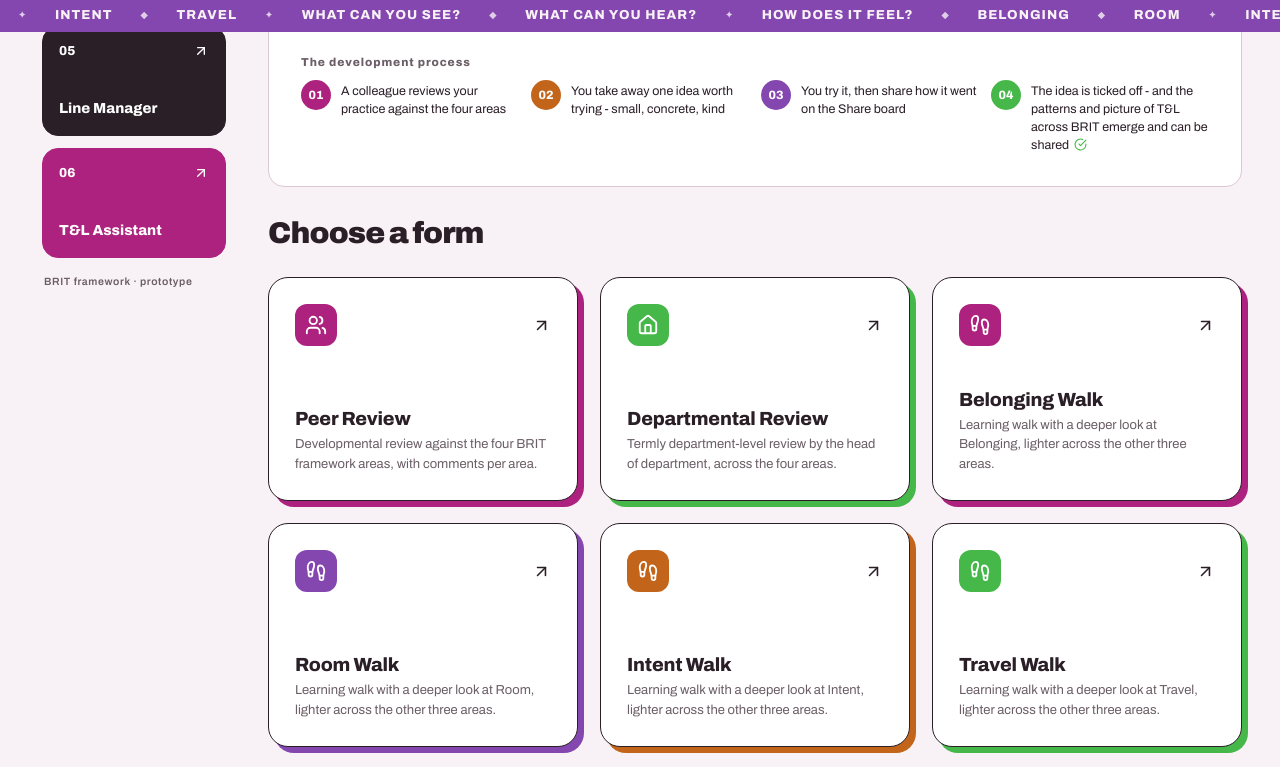
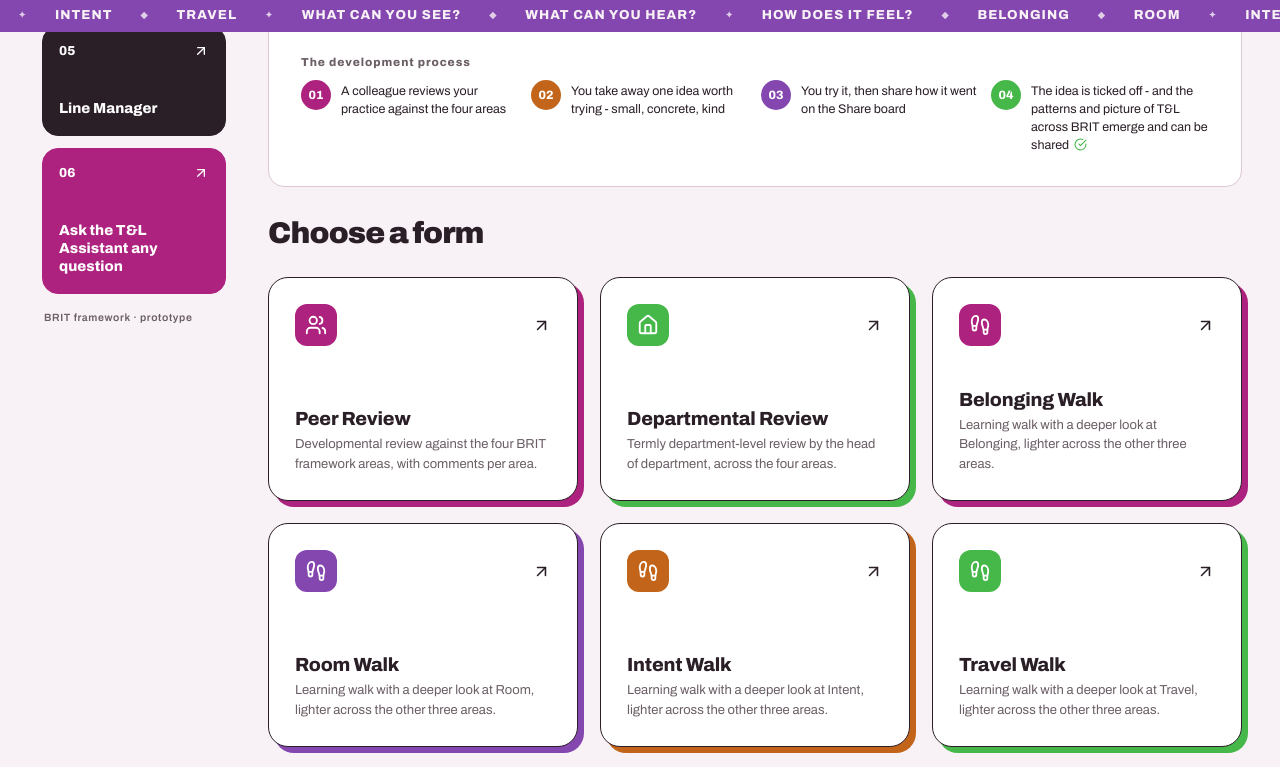
Before and after one commit to Western-Studio/brit-tl-development-studio, a React (Vite) app: page / in a window 1280 px wide. Shown: the part 768-1535 px from the top of the page. Built offline with nearby package versions, Linux system fonts and the light colour scheme.

Commit message:
Assistant nav tile: 'Ask the T&L Assistant any question'
Co-Authored-By: Claude Fable 5 <noreply@anthropic.com>
Claude-Session: https://claude.ai/code/session_01Esyd9CQZBiQaH85EicSTQ8

```diff
--- a/src/App.jsx
+++ b/src/App.jsx
@@ -3631,7 +3631,7 @@ export default function App() {
             <NavTile key={n.key} {...n} narrow={narrow} compact={compact} active={role === n.key}
               onClick={() => { setRole(n.key); setSelectedForm(null); setResumeDraft(null); }} />
           ))}
-          <NavTile num="06" label="T&L Assistant" colour={BRAND.magenta} narrow={narrow} compact={compact}
+          <NavTile num="06" label="Ask the T&L Assistant any question" colour={BRAND.magenta} narrow={narrow} compact={compact}
             active={false} onClick={() => setBotOpen(true)} />
           {!narrow && !compact && (
             <div style={{ fontSize: 10.5, fontWeight: 600, color: BRAND.grey, letterSpacing: ".06em", padding: "6px 2px" }}>
```
